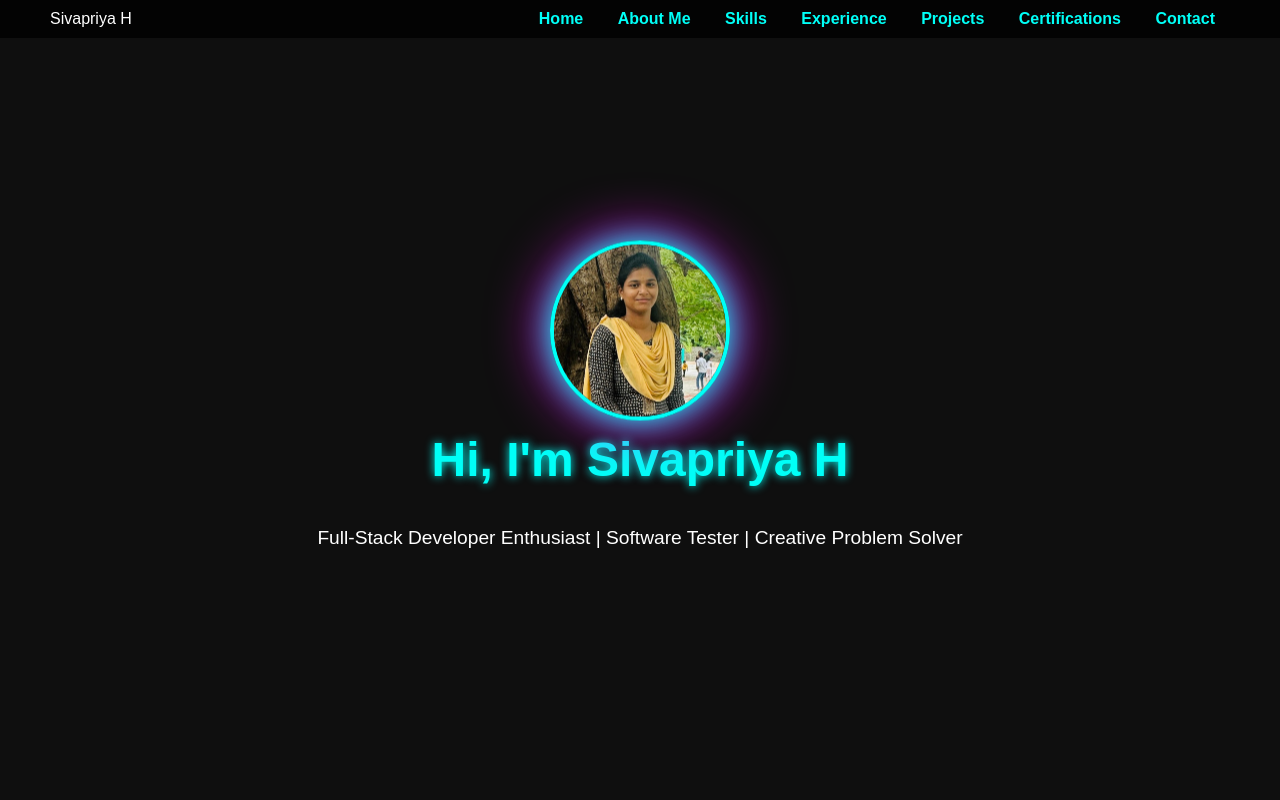
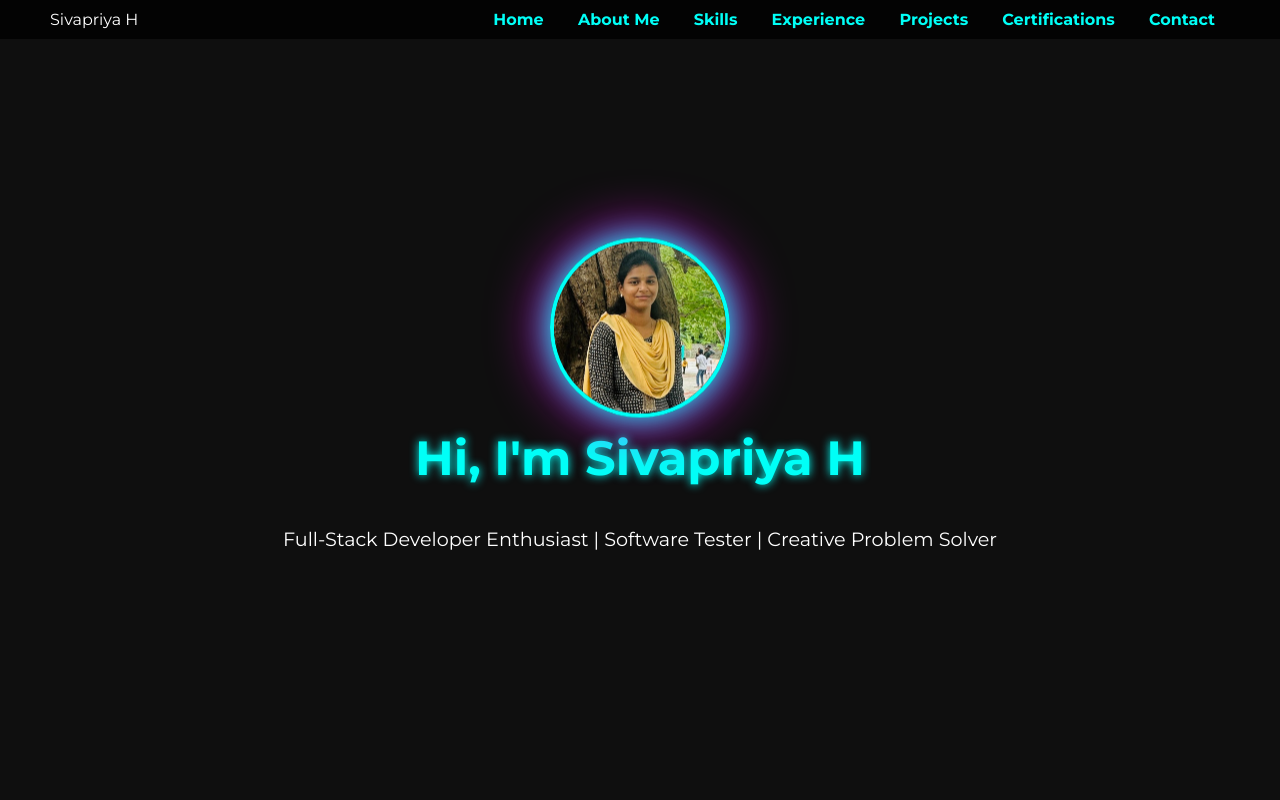
Before and after one commit to Sivapriya-27/portfolio, a plain HTML site: page index.html in a window 1280 px wide. Shown: the top 800 px of the page. Drawn offline with Linux system fonts and the light colour scheme; files whose address does not match are found by name.

Commit message:
Update index.html

```diff
--- a/index.html
+++ b/index.html
@@ -5,6 +5,7 @@
   <meta name="viewport" content="width=device-width, initial-scale=1.0">
   <title>Sivapriya H | Full-Stack Portfolio</title>
   <meta name="description" content="Aspiring Full-Stack Developer | Portfolio Projects | UI/UX Designs">
+  <link href="https://fonts.googleapis.com/css2?family=Montserrat:wght@400;700&family=Roboto+Mono&display=swap" rel="stylesheet">
 </head>
 
   <style>
```
